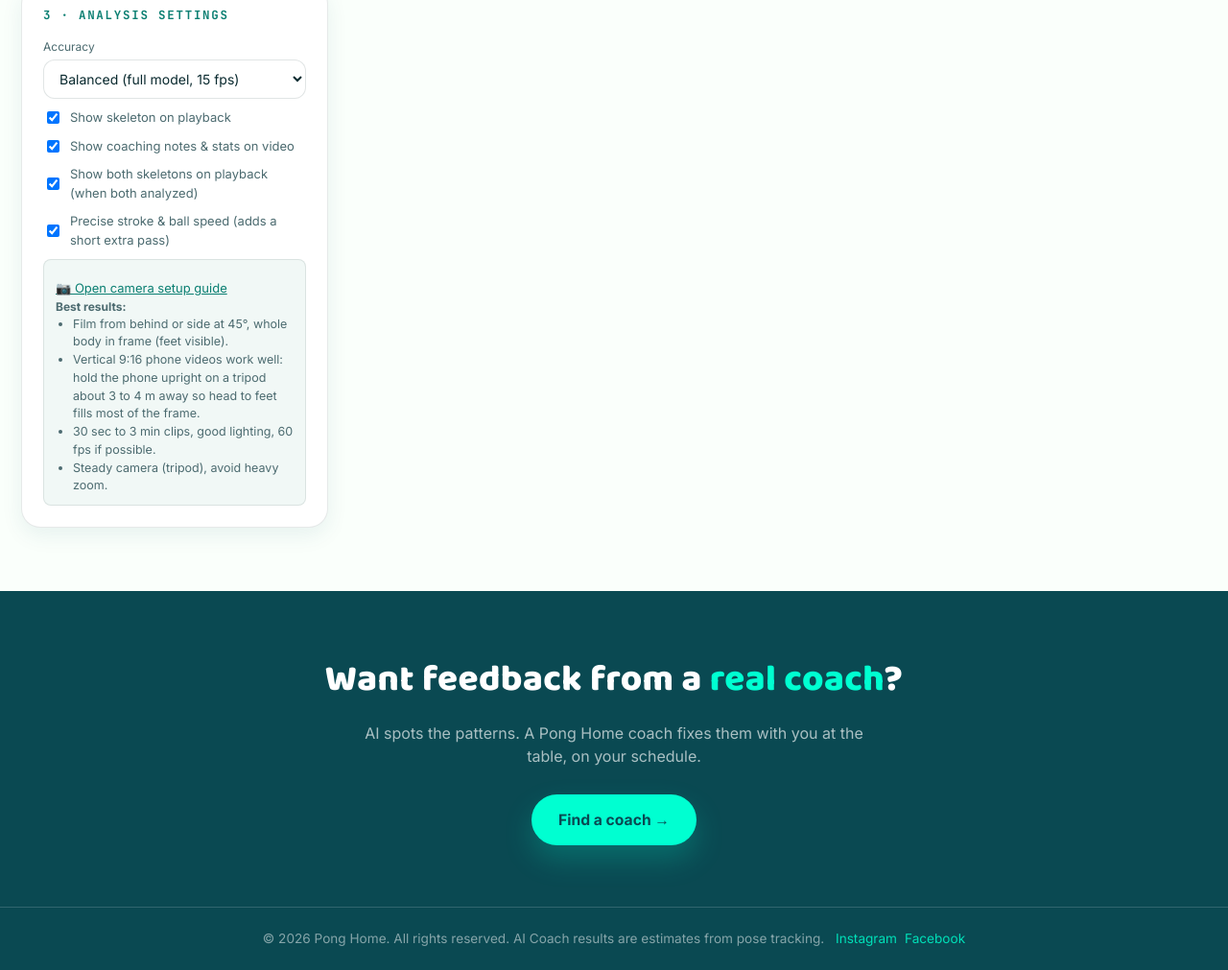
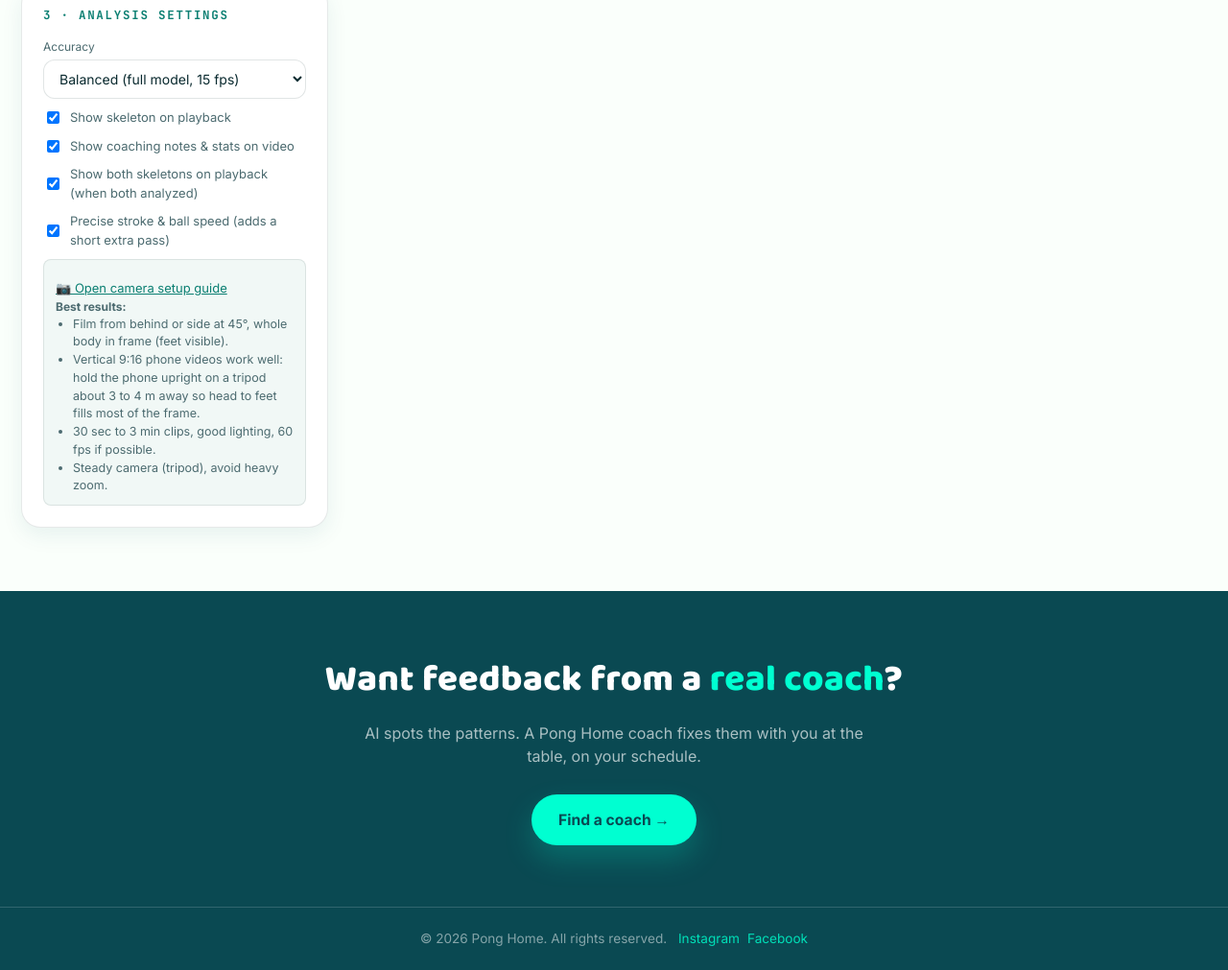
Before and after one commit to viecan/ponghome, a plain HTML site: page aicoach.html in a window 1280 px wide. Shown: the part 1485-2496 px from the top of the page at 96% size. Drawn offline with Linux system fonts and the light colour scheme.

Commit message:
Update aicoach.html

```diff
--- a/aicoach.html
+++ b/aicoach.html
@@ -861,7 +861,7 @@ body:has(#stageWrap:not(.hidden)) #camWarn{display:none}
   <p>AI spots the patterns. A Pong Home coach fixes them with you at the table, on your schedule.</p>
   <a class="btn-primary" href="/#contactSection">Find a coach →</a>
 </section>
-<footer class="site-footer">© 2026 Pong Home. All rights reserved. AI Coach results are estimates from pose tracking.
+<footer class="site-footer">© 2026 Pong Home. All rights reserved.
   <a href="https://www.instagram.com/pong_home/" target="_blank" rel="noopener">Instagram</a><a href="https://www.facebook.com/pingpong.coaching/" target="_blank" rel="noopener">Facebook</a>
 </footer>
 
```
